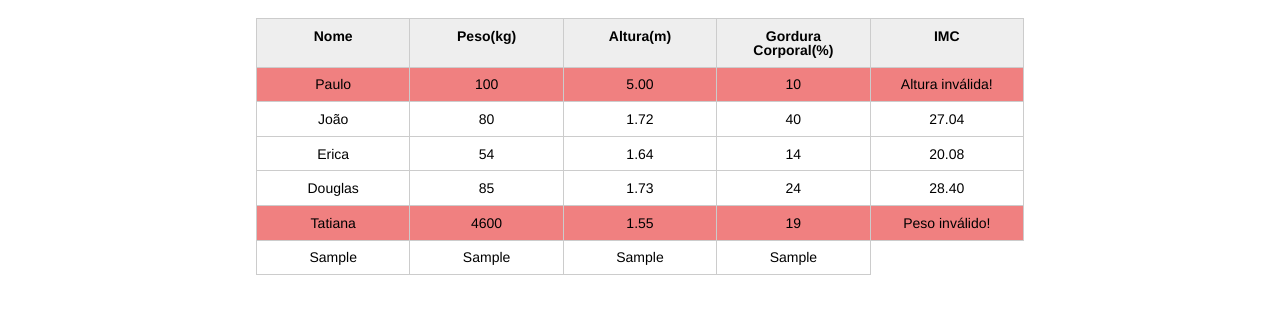
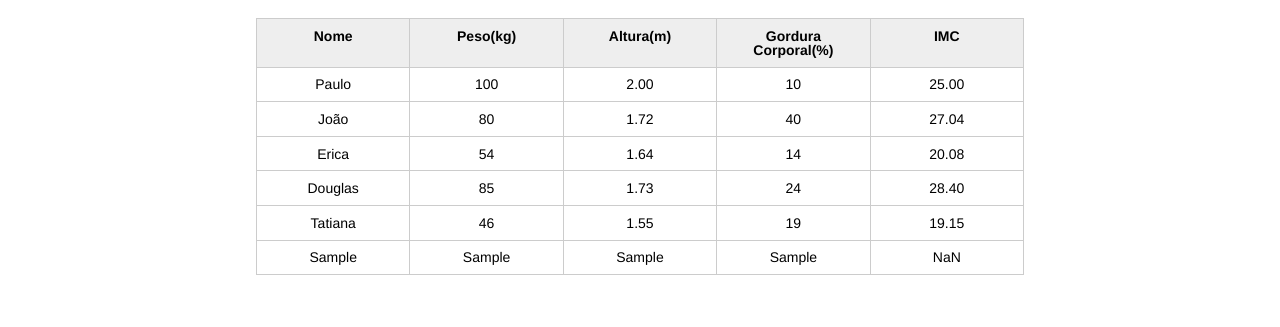
Before and after one commit to italoaugustoss/sysmap-estudos, a plain HTML site: page introducao-javascript/index.html in a window 1280 px wide. Both pictures are taken after typing "Sample", "Sample", "Sample", "Sample" into the empty fields and a click on the button "Adicionar". Shown: the part 123-450 px from the top of the page. Drawn offline with Linux system fonts and the light colour scheme.

Commit message:
adicionando arquivos

```diff
--- a/introducao-javascript/index.html
+++ b/introducao-javascript/index.html
@@ -32,7 +32,7 @@
 						<tr class="paciente" id="primeiro-paciente">
 							<td class="info-nome">Paulo</td>
 							<td class="info-peso">100</td>
-							<td class="info-altura">5.00</td>
+							<td class="info-altura">2.00</td>
 							<td class="info-gordura">10</td>
 							<td class="info-imc">0</td>
 						</tr>
@@ -62,7 +62,7 @@
 						</tr>
 						<tr class="paciente" >
 							<td class="info-nome">Tatiana</td>
-							<td class="info-peso">4600</td>
+							<td class="info-peso">46</td>
 							<td class="info-altura">1.55</td>
 							<td class="info-gordura">19</td>
 							<td class="info-imc">0</td>
@@ -97,5 +97,6 @@
 			</form>
 		</section>
 	<script src="js/principal.js"></script>
+	<script src="js/form.js"></script>
 	</body>
 </html>
--- /dev/null
+++ b/introducao-javascript/js/form.js
@@ -0,0 +1,36 @@
+var botaoAdicionar = document.querySelector("#adicionar-paciente");
+botaoAdicionar.addEventListener("click", function(event){
+    event.preventDefault();
+
+    var form = document.querySelector("#form-adiciona");
+
+    var nome = form.nome.value;
+    var peso = form.peso.value;
+    var altura = form.altura.value;
+    var gordura = form.gordura.value;
+
+    var pacienteTr = document.createElement("tr");
+
+    var nomeTd = document.createElement("td");
+    var pesoTd = document.createElement("td");
+    var alturaTd = document.createElement("td");
+    var gorduraTd = document.createElement("td");
+    var imcTd = document.createElement("td");
+
+    nomeTd.textContent = nome;
+    pesoTd.textContent = peso;
+    alturaTd.textContent = altura;
+    gorduraTd.textContent = gordura;
+    imcTd.textContent = calculaImc(peso,altura);
+
+    pacienteTr.appendChild(nomeTd);
+    pacienteTr.appendChild(pesoTd);
+    pacienteTr.appendChild(alturaTd);
+    pacienteTr.appendChild(gorduraTd);
+    pacienteTr.appendChild(imcTd);
+
+    var tabela = document.querySelector("#tabela-pacientes");
+
+    tabela.appendChild(pacienteTr);
+
+});
--- a/introducao-javascript/js/principal.js
+++ b/introducao-javascript/js/principal.js
@@ -32,56 +32,20 @@ for (var i = 0; i < pacientes.length; i++){
         paciente.classList.add("paciente-invalido");
     }
 
-    if (alturaEhValida && pesoEhValido) {
-        var imc = peso / (altura * altura);
-        tdImc.textContent = imc.toFixed(2);
+    if (alturaEhValida && pesoEhValido){
+        var imc = calculaImc(peso,altura);
+        tdImc.textContent = imc;
     }
 }
 
 
-var botaoAdicionar = document.querySelector("#adicionar-paciente");
-botaoAdicionar.addEventListener("click", function(event){
-    event.preventDefault();
+function calculaImc(peso,altura){
+    var imc = 0;
 
-    var form = document.querySelector("#form-adiciona");
+    imc = peso / (altura * altura);
 
-    var nome = form.nome.value;
-    var peso = form.peso.value;
-    var altura = form.altura.value;
-    var gordura = form.gordura.value;
-
-    var pacienteTr = document.createElement("tr");
-
-    var nomeTd = document.createElement("td");
-    var pesoTd = document.createElement("td");
-    var alturaTd = document.createElement("td");
-    var gorduraTd = document.createElement("td");
-    var imcTd = document.createElement("td");
-
-    nomeTd.textContent = nome;
-    pesoTd.textContent = peso;
-    alturaTd.textContent = altura;
-    gorduraTd.textContent = gordura;
-
-    pacienteTr.appendChild(nomeTd);
-    pacienteTr.appendChild(pesoTd);
-    pacienteTr.appendChild(alturaTd);
-    pacienteTr.appendChild(gorduraTd);
-
-    var tabela = document.querySelector("#tabela-pacientes");
-
-    tabela.appendChild(pacienteTr);
-});
-
-
-
-
-
-
-
-
-
-
+    return imc.toFixed(2);
+}
 
 
 
```
Also changed, not shown: 1 other file.
